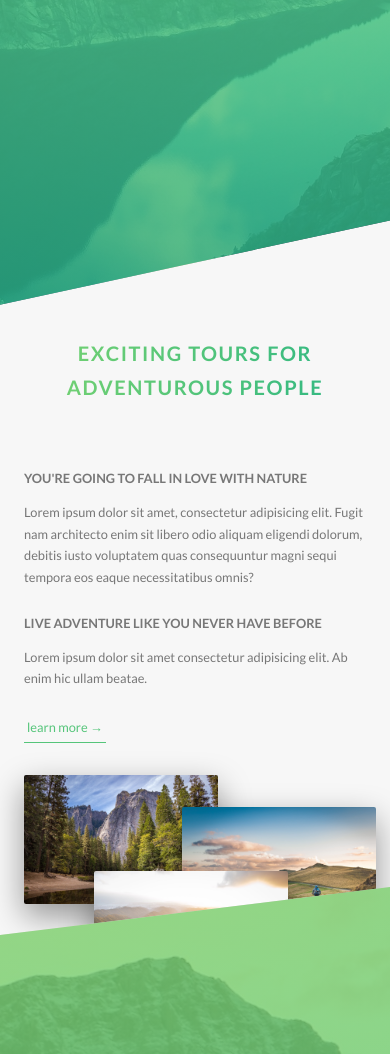
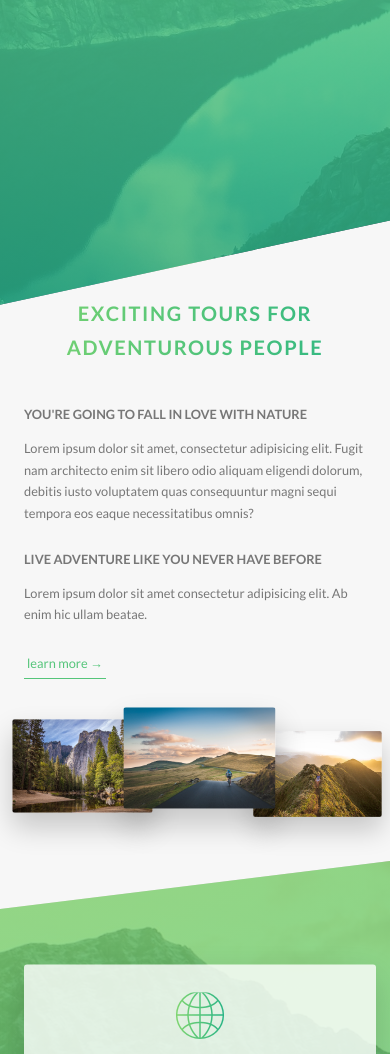
Before and after one commit to johnpersie/Advance-CSS-Project, a website: page index.html in a window 390 px wide. Shown: the part 497-1551 px from the top of the page. Drawn offline with Linux system fonts and the light colour scheme.

Commit message:
writing media queries - layout about and features sections

```diff
--- a/sass/base/_utilities.scss
+++ b/sass/base/_utilities.scss
@@ -1,7 +1,21 @@
 .u-center-text {text-align: center !important;}
 
 .u-margin-bottom-small{ margin-bottom: 1.5rem !important;}
-.u-margin-bottom-medium { margin-bottom: 4rem !important;}
-.u-margin-bottom-big {margin-bottom: 8rem !important;}
+.u-margin-bottom-medium {
+    margin-bottom: 4rem !important;
+
+    @include respond (tab-port) {
+        margin-bottom: 3rem !important;
+    }
+}
+
+.u-margin-bottom-big {
+    margin-bottom: 8rem !important;
+
+    @include respond (tab-port) {
+        margin-bottom: 5rem !important;
+    }
+
+}
 
 .u-margin-top-big {margin-top: 8rem !important;}
--- a/sass/components/_composition.scss
+++ b/sass/components/_composition.scss
@@ -9,19 +9,43 @@
         transition: all .2s;
         outline-offset: 2rem;
 
+        @include respond (tab-port) {
+            float: left;
+            position: relative;
+            width: 33.3333333%;
+            box-shadow: 0 1.5rem 3rem rgba($color-black, .2);
+        }
+
         &--p1 {
             left: 0;
             top:  -2rem;
+
+            @include respond (tab-port) {
+                top: 0;
+                transform: scale(1.2);
+            }
         }
 
         &--p2 {
             right: 0;
             top:  2rem;
+
+            @include respond (tab-port) {
+                top: -1rem;
+                transform: scale(1.3);
+                z-index: 100;
+            }
         }
 
         &--p3 {
             left: 20%;
             top:  10rem;
+
+            @include respond (tab-port) {
+                top: 1rem;
+                left: 0;
+                transform: scale(1.1);
+            }
         }
 
         &:hover {
--- a/sass/components/_feature-box.scss
+++ b/sass/components/_feature-box.scss
@@ -7,6 +7,10 @@
     box-shadow: $box-shadow-1;
     transition: transform .3s;
 
+    @include respond (tab-port) {
+        padding: 2rem;
+    }
+
     &__icon {
         font-size: 6rem;
         margin-bottom: .5rem;
@@ -14,6 +18,10 @@
         -webkit-background-clip: text;
         background-clip: text;
         color: transparent;
+
+        @include respond (tab-port) {
+            margin-bottom: 0;
+        }
     }
 
     &:hover {
--- a/sass/layout/_footer.scss
+++ b/sass/layout/_footer.scss
@@ -11,6 +11,10 @@
     &__logo-box {
         text-align: center;
         margin-bottom: 8rem;
+
+        @include respond (tab-port) {
+            margin-bottom: 6rem;
+        }
     }
 
     &__logo {
--- a/sass/pages/_home.scss
+++ b/sass/pages/_home.scss
@@ -2,6 +2,10 @@
     background-color: $color-grey-light-1;
     padding: 25rem 0;
     margin-top: -20vh;
+
+    @include respond (tab-port) {
+        padding: 20rem 0;
+    }
 }
 
 .section-features {
@@ -19,23 +23,38 @@
     & > * {
         transform: skewY(7deg);
     }
+
+    @include respond (tab-port) {
+        padding: 10rem 0;
+    }
 }
 
 .section-tours {
     background-color: $color-grey-light-1;
-    padding: 25rem 0 50rem 0;
+    padding: 25rem 0 15rem 0;
     margin-top: -10rem;
+
+    @include respond (tab-port) {
+        padding:  20rem 0 10rem 0;
+    }
 }
 
 .section-stories {
     position: relative;
     padding: 15rem 0;
 
+    @include respond (tab-port) {
+        padding: 10rem 0;
+    }
 }
 
 .section-book {
     padding: 15rem 0;
     background-image: linear-gradient(to right bottom, $color-primary-light, $color-primary-dark);
+
+    @include respond (tab-port) {
+        padding: 10rem 0;
+    }
 }
 
 .book {
```
Also changed, not shown: CSS/style.css.
